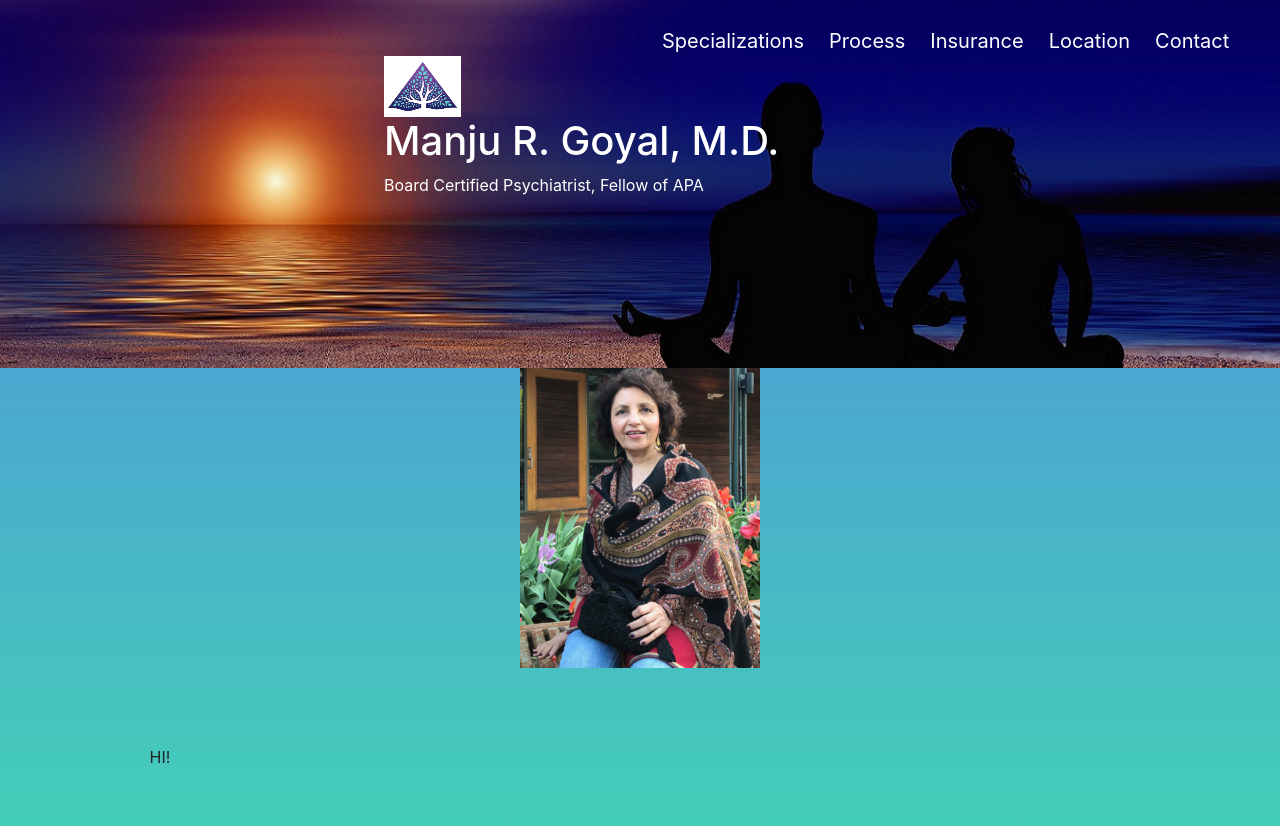
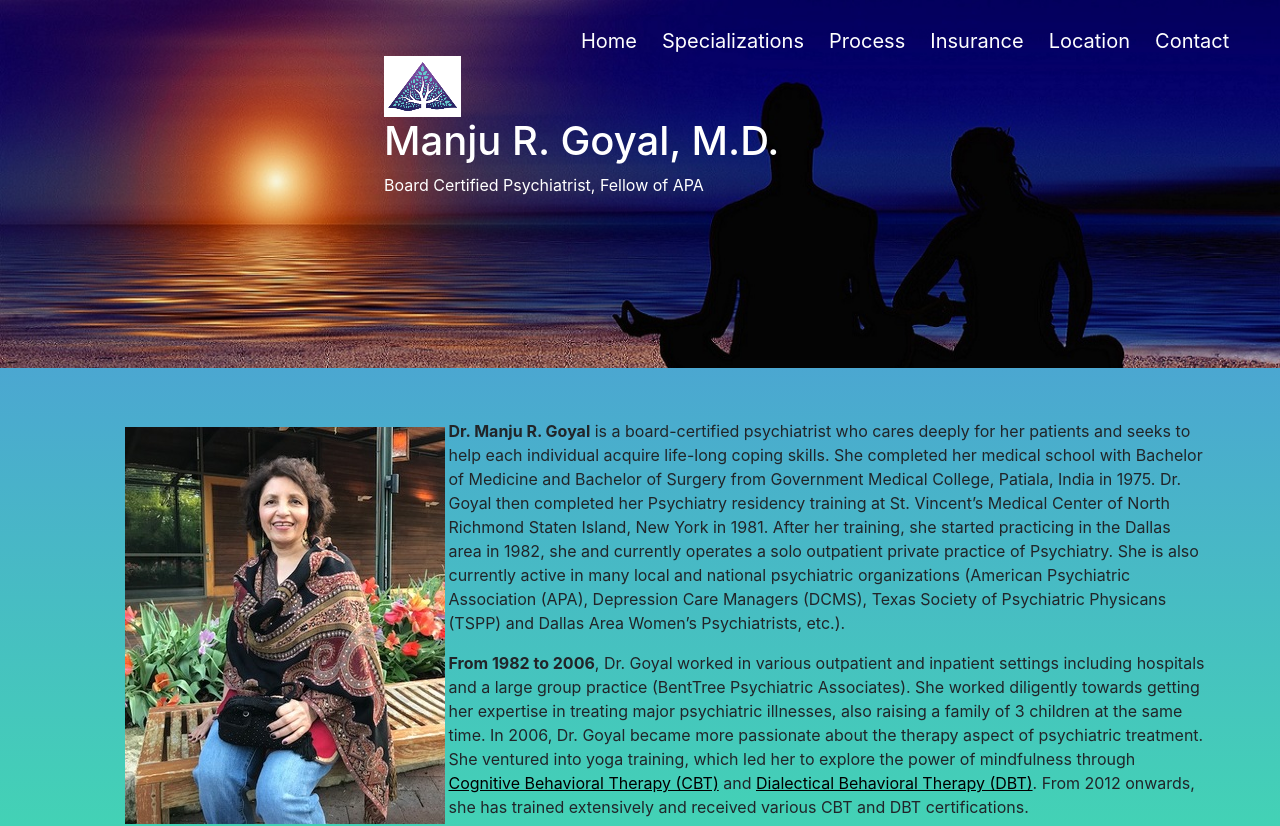
Before and after one commit to davidtrom/Goyal-Client, an Angular app: page / in a window 1280 px wide. Shown: the top 826 px of the page. Built offline with nearby package versions, Linux system fonts and the light colour scheme.

Commit message:
update contact and dashboard

```diff
--- a/src/app/contact/contact.component.css
+++ b/src/app/contact/contact.component.css
@@ -19,14 +19,14 @@ h4 {
     margin: 2rem 0rem 1rem;
 }
 
-    .form-group {
+.form-group {
     position: relative;
 }
 
 #design-block{
     background: url(../../assets/meditation.jpg);
     max-width: 100%;
-    height: 25rem;
+    height: 23rem;
     background-size: cover;
     background-repeat: no-repeat;
 }
@@ -38,7 +38,6 @@ h4 {
 }
 
 #logo{
-    padding-top: 3%;
     padding-left: 30%;
     padding-right: 1%;
 }
--- a/src/app/contact/contact.component.html
+++ b/src/app/contact/contact.component.html
@@ -3,6 +3,7 @@
 
     <div id="design-block">
         <div class="page-links">
+            <a [routerLink]="['']">Home</a>
             <a [routerLink]="['/specialties']">Specializations</a>
             <a [routerLink]="['/process']">Process</a>
             <a [routerLink]="['/insurance']">Insurance</a>
--- a/src/app/dashboard/dashboard.component.css
+++ b/src/app/dashboard/dashboard.component.css
@@ -18,20 +18,9 @@
     color: white;
 }
 
-/* #listItems{
-    margin: 0 auto;
-} */
-
 h1{
     color: white;
 }
-
-/* #navigationBar{
-    max-width: 100%;
-    font-size: 15px;
-    font-weight: bold;
-    background-color: rgb(96, 59, 228);
-} */
 
 .page-links{
     padding-top: 2%;
@@ -52,13 +41,19 @@ a{
 } */
 
 .picture{
-    padding-top: 6%;
-    margin-left: 55%;
+    padding-top: 12%;
+    margin-left: 30%;
 }
 
-.column{
+.column1{
     float: left;
-    width: 50%;
+    width: 35%;
+    padding: 5px;
+}
+
+.column2{
+    float: left;
+    width: 65%;
     padding: 5px;
 }
 
@@ -73,15 +68,20 @@ a{
 }
 
 #grad1{
-    height: 40rem;
+    height: 36rem;
     /* display: inline-block; */
     /* flex-wrap: wrap; */
     /* background-color: #cccccc; */
     background-image: linear-gradient(rgb(75, 167, 209),rgb(65, 221, 174));
-    text-align: center;
+    text-align: left;
 }
 
 #background-info{
-    padding-top: 6%;
-    margin-right: 75%;
+    padding-top: 5.5%;
+    margin-right: 10%;
 }
+
+#specializations{
+    color: black;
+    padding-right: 0;
+}
--- a/src/app/dashboard/dashboard.component.html
+++ b/src/app/dashboard/dashboard.component.html
@@ -3,6 +3,7 @@
 
     <div id="design-block">
         <div class="page-links">
+            <a [routerLink]="['']">Home</a>
             <a [routerLink]="['/specialties']">Specializations</a>
             <a [routerLink]="['/process']">Process</a>
             <a [routerLink]="['/insurance']">Insurance</a>
@@ -38,34 +39,40 @@
 
     <div id="grad1">
 
-        <!-- <div class="row">
-            <div class="column">
+        <div class="row">
+            <div class="column1">
                 <div class="picture" style="float:left">
-                    <img src="../../assets/drgoyal.jpg">
+                    <img src="../../assets/drgoyal2.PNG">
                 </div>
             </div>
 
-            <div class="column">
+            <div class="column2">
                 <div id="background-info" style="float:right">
-                    Dr. Manju R. Goyal is a board-certified psychiatrist who cares deeply for her patients and seeks to help each individual
+                    <p><strong>Dr. Manju R. Goyal</strong> is a board-certified psychiatrist who cares deeply for her patients and seeks to help each individual
                     acquire life-long coping skills. She completed her medical school with Bachelor of Medicine and Bachelor of Surgery from
                     Government Medical College, Patiala, India in 1975. Dr. Goyal then completed her Psychiatry residency training at St. Vincent’s
-                    Medical Center of North Richmond Staten Island, New York in 1981. After her training, she started practicing in Dallas area in
-                    1982 and currently operates a solo outpatient private practice of Psychiatry. She is also currently active in many local and
-                    national psychiatric organizations (APA, DCMS, TSPP and Dallas Area Women’s Psychiatrists, etc.).
+                    Medical Center of North Richmond Staten Island, New York in 1981. After her training, she started practicing in the Dallas area in
+                    1982, she and currently operates a solo outpatient private practice of Psychiatry. She is also currently active in many local and
+                    national psychiatric organizations (American Psychiatric Association (APA), Depression Care Managers (DCMS), Texas Society of Psychiatric
+                    Physicans (TSPP) and Dallas Area Women’s Psychiatrists, etc.).</p>
 
-From 1982 to 2006, Dr. Goyal worked in various outpatient and inpatient settings including hospitals and a large group practice (BentTree Psychiatric Associates). She worked diligently towards getting her expertise in treating major psychiatric illnesses, also raising a family of 3 children at the same time. In 2006, Dr. Goyal became more passionate about the therapy aspect of psychiatric treatment. She ventured into yoga training, which led her to explore the power of mindfulness through Cognitive Behavioral Therapy (CBT) and Dialectical Behavioral (DBT). From 2012 onwards, she has trained extensively and received various CBT and DBT certifications.
+                    <p><strong>From 1982 to 2006</strong>, Dr. Goyal worked in various outpatient and inpatient settings including hospitals and a large group practice (BentTree
+                    Psychiatric Associates). She worked diligently towards getting her expertise in treating major psychiatric illnesses, also raising a family
+                    of 3 children at the same time. In 2006, Dr. Goyal became more passionate about the therapy aspect of psychiatric treatment. She ventured
+                    into yoga training, which led her to explore the power of mindfulness through <a [routerLink]="['/specialties']" id="specializations"><u>Cognitive Behavioral
+                    Therapy (CBT)</u></a> and <a [routerLink]="['/specialties']" id="specializations"><u>Dialectical Behavioral Therapy (DBT)</u></a>.  From 2012 onwards,
+                    she has trained extensively and received various CBT and DBT certifications.</p>
 
-With 30 years experience, Dr. Goyal believes that a combination of medication and therapy works the best for helping patients achieve their goals.
+                    <p>With 30 years experience, Dr. Goyal believes that a combination of medication and therapy works the best for helping patients achieve their goals.</p>
                 </div>
             </div>
-        </div> -->
-        <div id="picture">
+        </div>
+        <!-- <div id="picture">
             <img src="../../assets/drgoyal.jpg">
             <div id="background-info">
                 <p>HI!</p>
             </div>
-        </div>
+        </div> -->
 
 
     </div>
```
Also changed, not shown: src/assets/drgoyal2.PNG (added).
